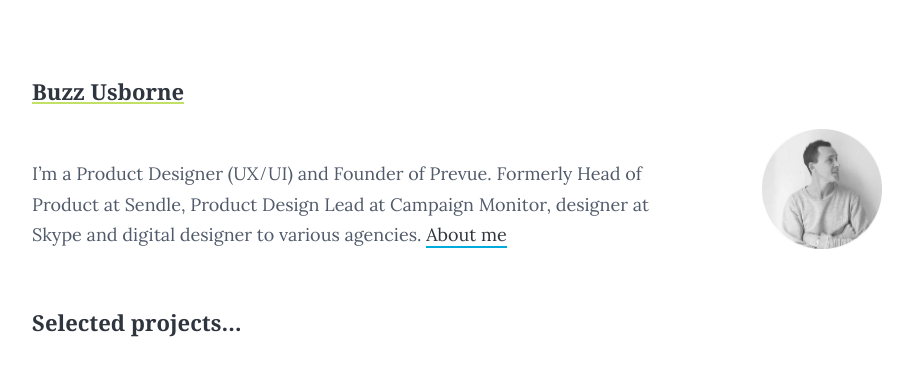
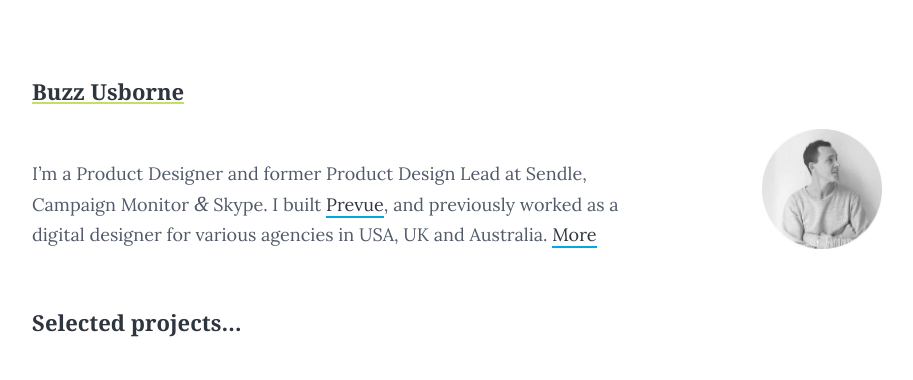
Before and after one commit to digitaldesigner/buzzusborne.com, a PHP site: page / in a window 1280 px wide. Shown: the top 380 px of the page, without its empty margins (183-1096 px from the left). Run offline with PHP 8.4, Linux system fonts and the light colour scheme; some libraries are stand-ins or nearby versions.

Commit message:
Sendle title change

```diff
--- a/about/index.php
+++ b/about/index.php
@@ -38,9 +38,9 @@
 
 			<ol>
 				<li><span class="first">&#8226;</span><span class="pulse">&#8226;</span><strong>Available</strong></li>
-				<li><span>&#8226;</span><strong>Head of Product</strong><br /><a href="https://sendle.com/">Sendle</a></li>
+				<li><span>&#8226;</span><strong>Product Design Lead</strong><br /><a href="https://sendle.com/">Sendle</a></li>
 				<li><span>&#8226;</span><strong>Product Design Lead</strong><br /><a href="http://campaignmonitor.com/">Campaign Monitor</a></li>
-				<!-- <li><span>&#8226;</span><strong>Founder</strong><br /><a href="https://prevue.it/">Prevue</a></li> -->
+				<li><span>&#8226;</span><strong>Founder</strong><br /><a href="https://prevue.it/">Prevue</a></li>
 				<li><span>&#8226;</span><strong>Head of Design</strong><br /><a href="http://campaignmonitor.com/">Campaign Monitor</a></li>
 				<li><span>&#8226;</span><strong>Design Lead</strong><br /><a href="http://mentallyfriendly.com/">Mentally Friendly</a></li>
 				<li><span>&#8226;</span><strong>Product Design Lead</strong><br />Skype</li>
--- a/index.php
+++ b/index.php
@@ -14,7 +14,7 @@
 	include(path.'_includes/header.php');
 ?>
 		<div id="about">
-			<p class="lead">I&rsquo;m a Product Designer (UX<em class="special">/</em>UI) and Founder of Prevue. Formerly Head of Product at Sendle, Product Design Lead at Campaign Monitor, designer at Skype and digital designer to various agencies. <a href="about/">About me</a></p>
+			<p class="lead">I&rsquo;m a Product Designer and former Product Design Lead at Sendle, Campaign Monitor <em class="special amp">&amp;</em> Skype. I built <a href="https://prevue.it/">Prevue</a>, and previously worked as a digital designer for various agencies in USA, UK and Australia. <a href="about/">More</a></p>
 
 			<div id="photo"><a href="about/" title="More about Buzz"><img src="_assets/home/buzz_bw.jpg" alt="Buzz Usborne" /></a></div>
 
```
